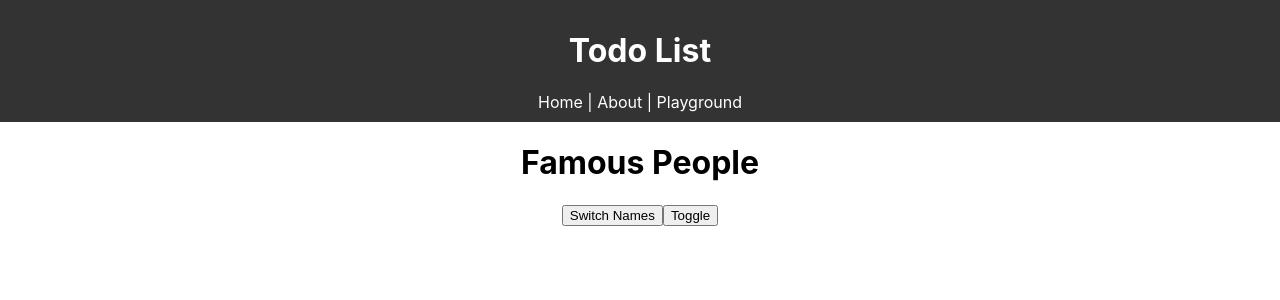
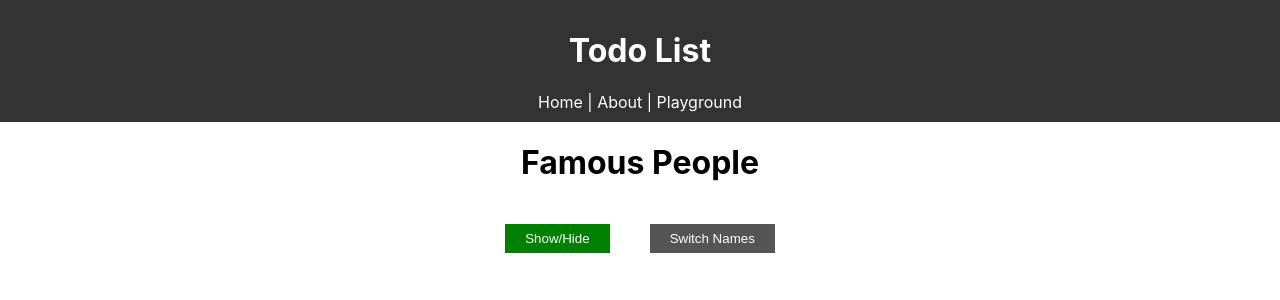
Before and after one commit to moranthomas/react-expense-routing-tracker, a React (Create React App) app: page / in a window 1280 px wide. Shown: the top 300 px of the page. Built offline with nearby package versions, Linux system fonts and the light colour scheme.

Commit message:
adding styled components

```diff
--- a/package.json
+++ b/package.json
@@ -9,7 +9,8 @@
     "react": "^16.13.1",
     "react-dom": "^16.13.1",
     "react-router-dom": "^5.2.0",
-    "react-scripts": "3.4.3"
+    "react-scripts": "3.4.3",
+    "styled-components": "^5.2.0"
   },
   "scripts": {
     "start": "react-scripts start",
--- a/src/App.css
+++ b/src/App.css
@@ -52,16 +52,3 @@
 .container {
   padding: 0 1rem;
 }
-
-.btn {
-  display: inline-block;
-  border: none;
-  background: #555;
-  color: #fff;
-  padding: 7px 20px;
-  cursor: pointer;
-}
-
-.btn:hover {
-  background: #666;
-}
--- a/src/App.js
+++ b/src/App.js
@@ -5,6 +5,7 @@ import About from './components/About.js';
 import Playground from './components/Playground.js';
 import Header from './layout/Header';
 import {BrowserRouter as Router, Route} from 'react-router-dom';
+import styled from 'styled-components'
 
 //function App() {
 
@@ -73,7 +74,37 @@ class App extends Component {
 
   render() {
 
-    // we can write whatrver code we want here before the return() block since this is not JSX !
+    // we can write whatever code we want here before the return() block since this is not JSX !
+
+    const btnStyle = {
+      display: 'inline-block',
+      border: 'none',
+      background: '#555',
+      color: '#fff',
+      padding: '7px 20px',
+      cursor: 'pointer',
+      margin: '20px'
+    }
+
+    const StyledButton = styled.button`
+      display: inline-block;
+      border: none;
+      background-color: ${ props => props.alt ? 'red' : 'green' };
+      color: #fff;
+      padding: 7px 20px;
+      cursor: pointer;
+      margin: 20px;
+
+      &:hover {
+        background-color: ${props => props.alt ? 'salmon' : 'lightgreen'};
+        color:black;
+      }
+
+    ` ;
+
+
+
+
 
     let persons = null;
 
@@ -94,6 +125,9 @@ class App extends Component {
           }
         </div>
       );
+
+      btnStyle.background = 'red';
+
     }
 
     return (
@@ -104,10 +138,13 @@ class App extends Component {
           <Header />
 
             <h1> Famous People </h1>
-            <button onClick={this.switchNameHandler}>Switch Names</button>
 
-            <button onClick={this.togglePersonsHandler}>Toggle </button>
+            <StyledButton alt={this.state.showPersons} onClick={this.togglePersonsHandler}> Show/Hide </StyledButton>
+
+            <button style={btnStyle} onClick={this.switchNameHandler}>Switch Names</button>
+
             {persons}
+
 
             <Route path="/about" component={About} />
 
```
Also changed, not shown: 1 other file (tests, documents, lock files or other folders).
